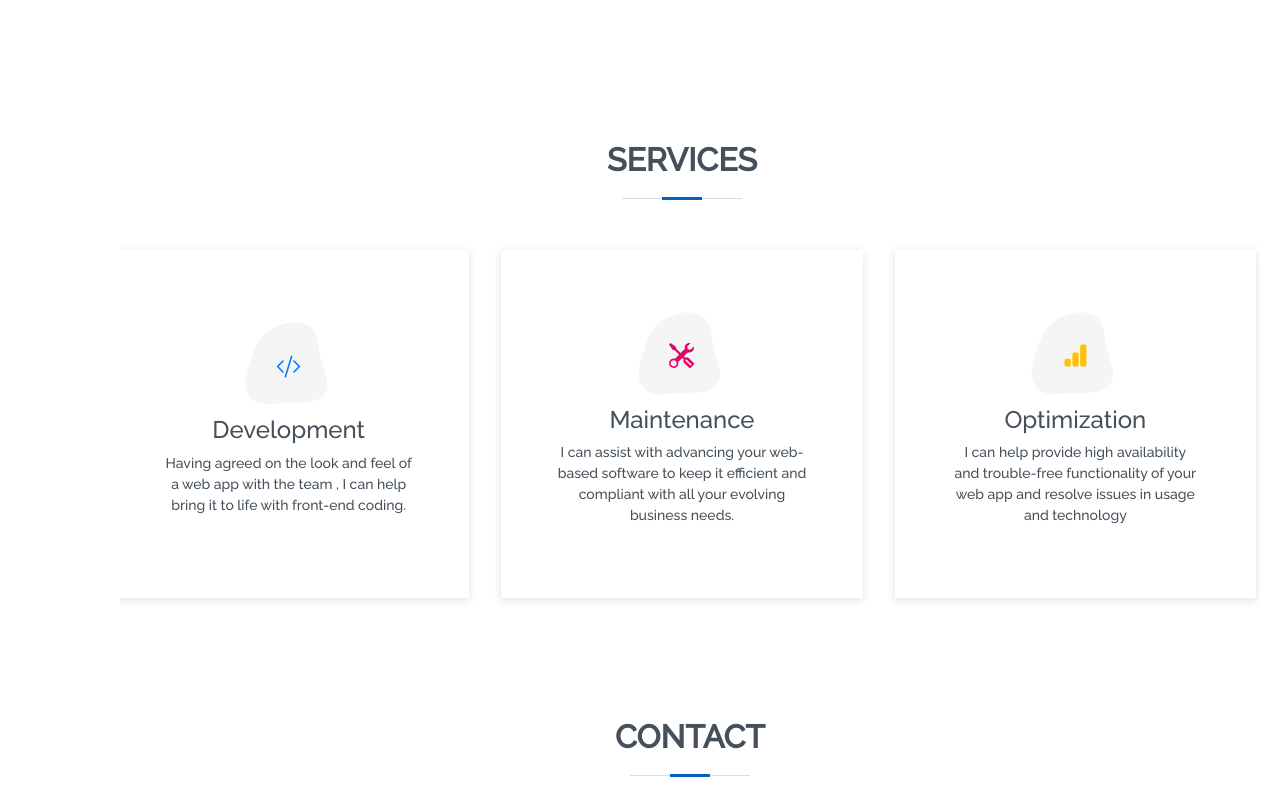
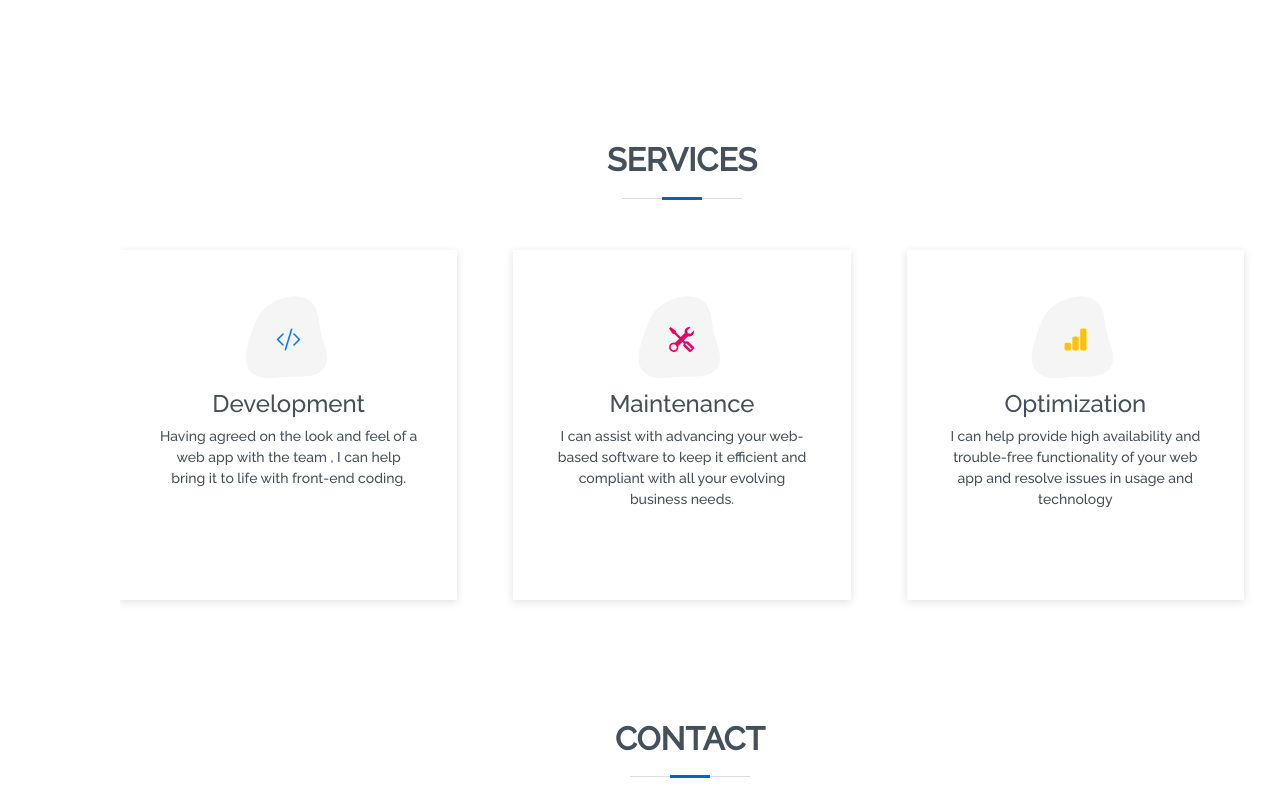
Before and after one commit to maryammoshtoofar/maryammoshtoofar.github.io, a React (Create React App) app: page / in a window 1280 px wide. Shown: the part 2055-2852 px from the top of the page. Built offline with nearby package versions, Linux system fonts and the light colour scheme.

Commit message:
UI:add cards and resume animations with framer

```diff
--- a/src/assets/styles/sass/pages/_services.scss
+++ b/src/assets/styles/sass/pages/_services.scss
@@ -1,5 +1,5 @@
 .solutions {
- padding-right: 1rem;
+  padding-right: 1rem;
   .row {
     display: flex;
     gap: 2rem;
@@ -8,10 +8,15 @@
     display: flex;
     flex-direction: column;
     justify-content: center;
-    box-shadow: rgba(99, 99, 99, 0.2) 0px 2px 8px 0px;
-    padding: 3.5rem;
-    &:hover {
-      box-shadow: rgba(100, 100, 111, 0.2) 0px 7px 29px 0px;
+    .card {
+      border: none;
+      height: 350px;
+      box-shadow: rgba(99, 99, 99, 0.2) 0px 2px 8px 0px;
+      padding: 2.5rem;
+      &:hover {
+        box-shadow: rgba(100, 100, 111, 0.2) 0px 7px 29px 0px;
+      }
+      border-radius: 0;
     }
   }
   .service-icon {
--- a/src/components/animate-component/index.jsx
+++ b/src/components/animate-component/index.jsx
@@ -1,15 +1,9 @@
 import { motion, MotionConfig } from "framer-motion";
 
 const Animated = ({ animateConfig, children }) => {
-  const { initial, whileInView } = animateConfig;
-
   return (
     <MotionConfig transition={{ duration: 1 }}>
-      <motion.div
-        initial={initial}
-        whileInView={whileInView}
-        viewport={{ once: true }}
-      >
+      <motion.div {...animateConfig} viewport={{ once: true }}>
         {children}
       </motion.div>
     </MotionConfig>
--- a/src/sections/resume/resume.js
+++ b/src/sections/resume/resume.js
@@ -1,8 +1,14 @@
+import Animated from "components/animate-component";
 import { Container, Col, Row } from "react-bootstrap";
 import DownloadButton from "./components/download-button";
 const Resume = () => {
+  const animateConfig = {
+    initial: { transform: "translateY(50px)", opacity: 0 },
+    whileInView: { transform: "translateY(0)", opacity: 1 },
+  };
   return (
     <Container className="section resume" id="Resume">
+      <Animated animateConfig={animateConfig}>
       <div className="section-title">
         <h2>Resume</h2>
         <DownloadButton />
@@ -10,6 +16,7 @@ const Resume = () => {
       <Row>
         <Col></Col>
       </Row>
+      </Animated>
     </Container>
   );
 };
--- /dev/null
+++ b/src/sections/solutions/components/service-card.js
@@ -0,0 +1,32 @@
+import ServicesIcon from "./services-icon";
+import Animated from "components/animate-component";
+const ServiceCard = ({ service }) => {
+  const { id, name, icon, color, description } = service;
+  const animateConfig = {
+    initial: { transform: "scale(2)", filter: "blur(4px)", opacity: 0 },
+    whileInView: { transform: "scale(1)", filter: "blur(0)", opacity: 1 },
+    transition: {
+      duration: 1,
+      delay: Number(`0.${id}5`),
+    },
+  };
+
+  return (
+    <Animated animateConfig={animateConfig}>
+      <div className="card">
+        <ServicesIcon
+          className="icon"
+          iconName={icon}
+          size={25}
+          color={color}
+        />
+        <h4>
+          <span>{name}</span>
+        </h4>
+        <p>{description}</p>
+      </div>
+    </Animated>
+  );
+};
+
+export default ServiceCard;
--- a/src/sections/solutions/solutions.js
+++ b/src/sections/solutions/solutions.js
@@ -1,9 +1,10 @@
 import { Container, Col, Row } from "react-bootstrap";
-import ServicesIcon from "./services-icon";
+import ServiceCard from "./components/service-card";
 
 const Solutions = () => {
   const services = [
     {
+      id: 1,
       name: "Development",
       icon: "CodeSlash",
       color: "#007aff",
@@ -11,6 +12,7 @@ const Solutions = () => {
         "Having agreed on the look and feel of a web app with the team , I can help bring it to life with front-end coding.",
     },
     {
+      id: 2,
       name: "Maintenance",
       icon: "Tools",
       color: "#e80368",
@@ -18,6 +20,7 @@ const Solutions = () => {
         "I can assist with advancing your web-based software to keep it efficient and compliant with all your evolving business needs.",
     },
     {
+      id: 3,
       name: "Optimization",
       icon: "BarChartFill",
       color: "#ffc107",
@@ -32,23 +35,11 @@ const Solutions = () => {
         <h2>Services</h2>
       </div>
       <Row>
-        {services.map((service) => {
-          const { name, icon, color, description } = service;
-          return (
-            <Col key={name}>
-              <ServicesIcon
-                className="icon"
-                iconName={icon}
-                size={25}
-                color={color}
-              />
-              <h4>
-                <span>{name}</span>
-              </h4>
-              <p>{description}</p>
-            </Col>
-          );
-        })}
+        {services.map((service) => (
+          <Col>
+            <ServiceCard key={service.name} service={service} />
+          </Col>
+        ))}
       </Row>
     </Container>
   );
```
Also changed, not shown: src/assets/styles/sass/main.css, src/sections/solutions/components/services-icon.js (renamed from src/sections/solutions/services-icon.js), 1 other file (tests, documents, lock files or other folders).
